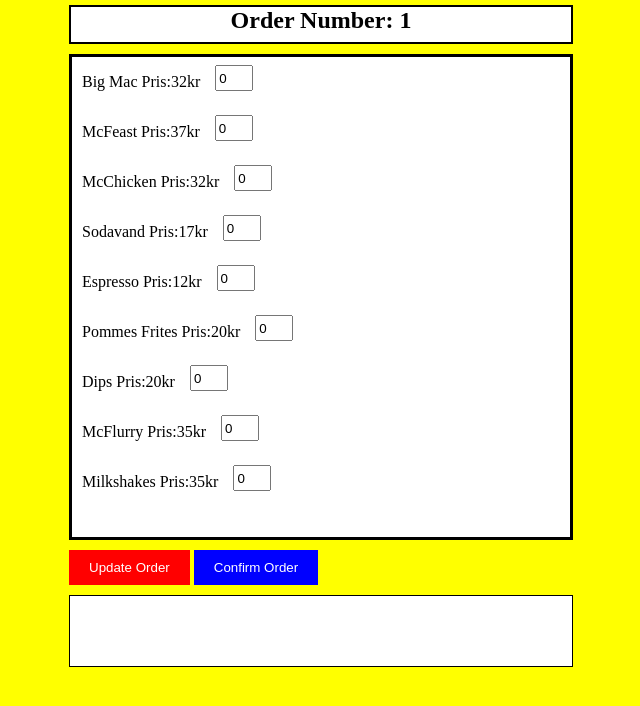
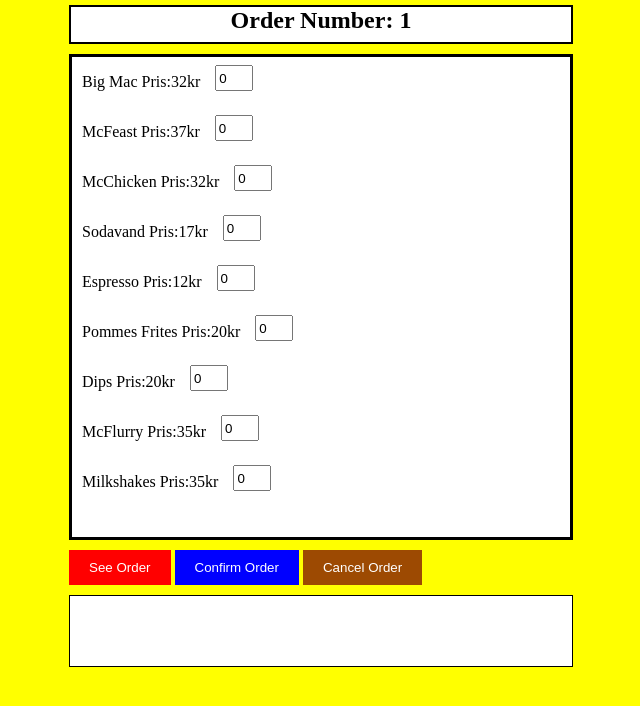
Before and after one commit to maxumi/ClientsideProject, a plain HTML site: page Index.html in a window 1280 px wide. Shown: the whole page, without its empty margins (319-959 px from the left). Drawn offline with Linux system fonts and the light colour scheme.

Commit message:
Added "Cancel" button

```diff
--- a/Index.html
+++ b/Index.html
@@ -47,8 +47,9 @@
                 <input type="number" id="Milkshakes" min="0" max="99" value="0">
             </div>
         </div>
-        <button id="updateOrderButton" onclick="updateOrderDetails()">Update Order</button>
+        <button id="updateOrderButton" onclick="updateOrderDetails()">See Order</button>
         <button id="confirmOrderButton" onclick="confirmOrder()">Confirm Order</button>
+        <button id="CancelOrderButton" onclick="CancelOrder()">Cancel Order</button>
         <div id="OrderDetails">
 
         </div>
--- a/Script.js
+++ b/Script.js
@@ -42,7 +42,7 @@
     orderNumberElement.classList.add("OrderText");
     orderDetailsDiv.appendChild(orderNumberElement);
 
-    // Menu items with their prices and quantities
+    // Menu items with their prices and quantities. document.getElementById is so their value is input.
     const menuItems = {
         bigMac: { price: 32, quantity: parseInt(document.getElementById("bigMac").value) },
         mcFeast: { price: 37, quantity: parseInt(document.getElementById("McFeast").value) },
@@ -101,6 +101,13 @@
 
         alert("Time for a new order!");
 
-    }, 3000); // 3 seconds timer, adjust as needed
+    }, 3000); // 3 seconds timer, so you can read the order number
 
 }
+
+function CancelOrder(){
+    let orderDetailsDiv = document.getElementById("OrderDetails");
+    orderDetailsDiv.innerHTML = '';
+    const inputs = document.querySelectorAll('#Menu input[type="number"]');
+    inputs.forEach((elements) => elements.value = 0)
+}
--- a/Style.css
+++ b/Style.css
@@ -68,6 +68,18 @@
     background-color: rgba(3, 3, 117, 0.767);
 }
 
+#CancelOrderButton{
+    background-color: rgb(157, 74, 2);
+    color: white;
+    padding: 10px 20px;
+    border: none;
+    cursor: pointer;
+    margin-top: 10px;
+}
+#CancelOrderButton:hover {
+    background-color: rgba(54, 54, 56, 0.767);
+}
+
 #OrderDetails {
     border: 1px solid black;
     margin-top: 10px;
```
